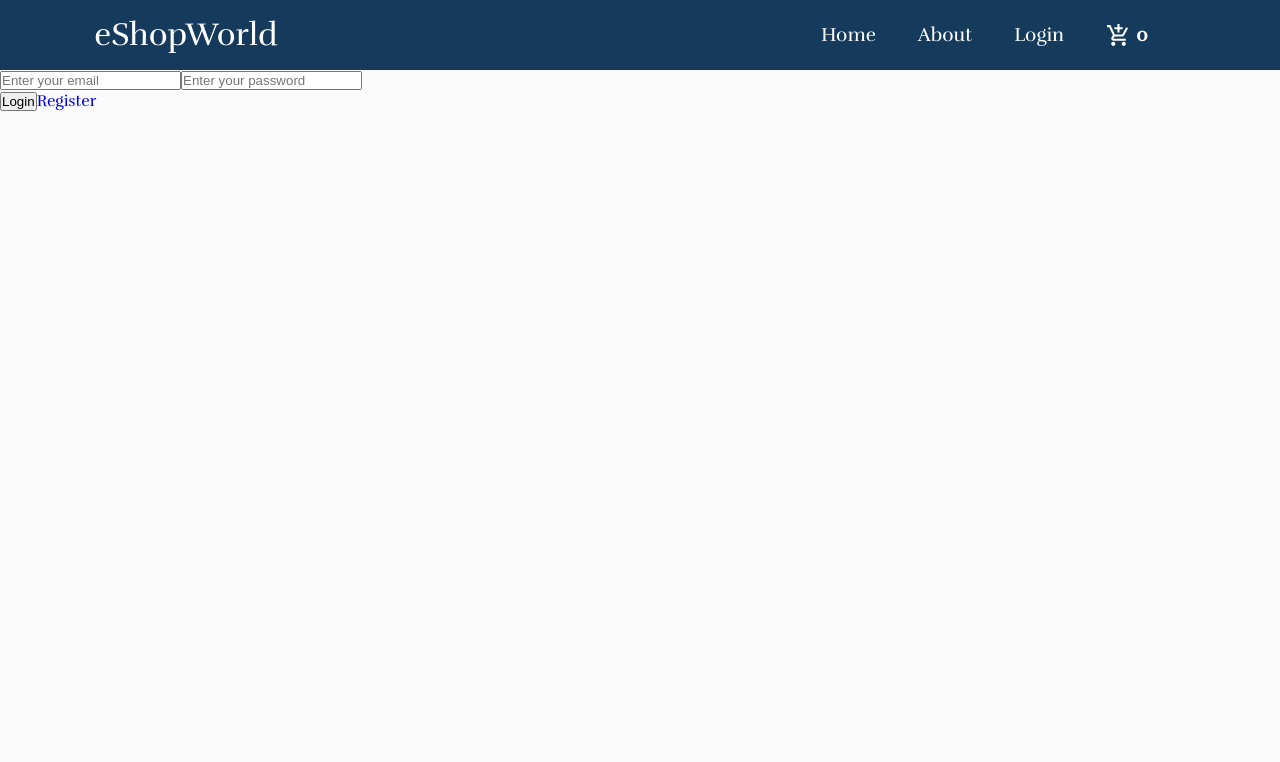
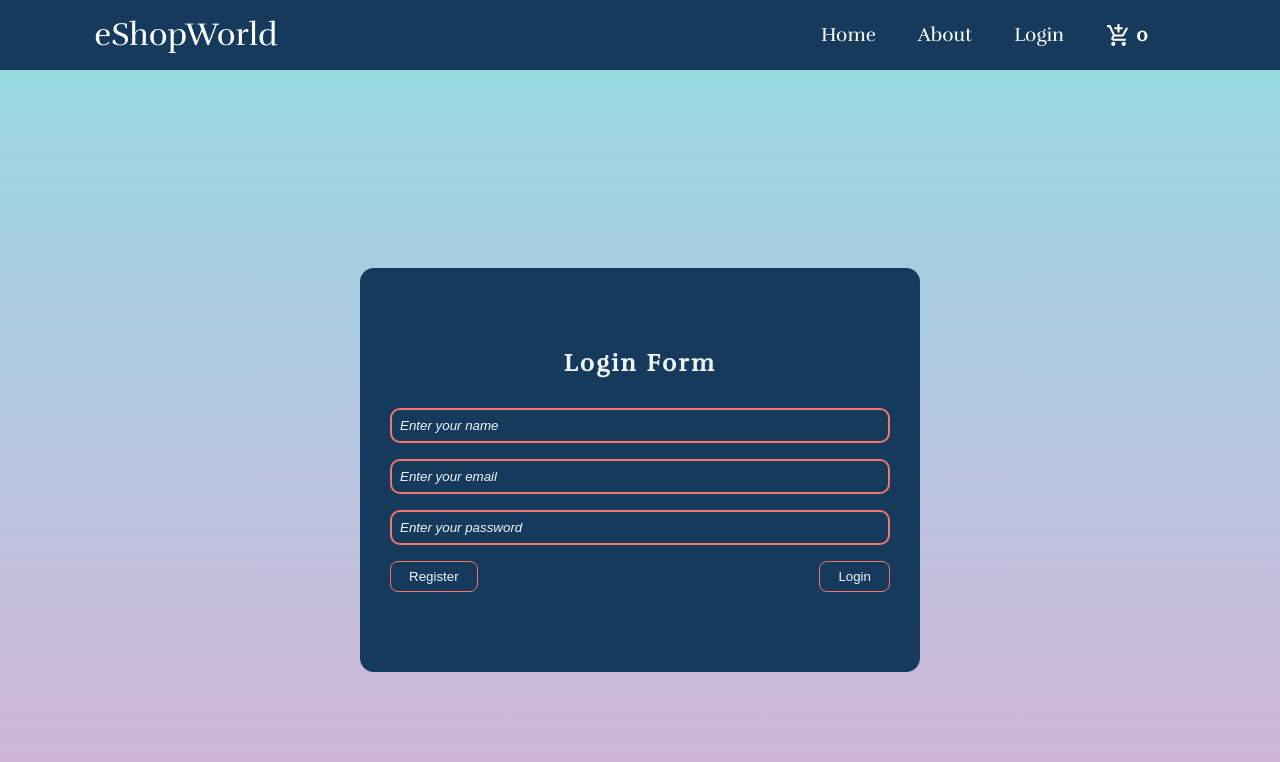
Before and after one commit to sshatil/eShopWorld, a React (Create React App) app in the folder client/: page /register in a window 1280 px wide. Shown: the top 762 px of the page. Built offline with nearby package versions, Linux system fonts and the light colour scheme; no server answers.

Commit message:
add register section

```diff
--- a/client/src/GlobalState.jsx
+++ b/client/src/GlobalState.jsx
@@ -5,10 +5,12 @@ export const GlobalState = createContext();
 
 export const DataProvider = ({ children }) => {
   const [token, setToken] = useState(false);
+  // const [alert, setAlert] = useState({ show: true, msg: "" });
 
   const state = {
     token: [token, setToken],
     productsApi: ProductsApi(),
+    // alert: [alert, setAlert],
   };
   return <GlobalState.Provider value={state}>{children}</GlobalState.Provider>;
 };
--- /dev/null
+++ b/client/src/components/utils/Alert.jsx
@@ -0,0 +1,18 @@
+import React, { useEffect } from "react";
+import "../../styles/Alert.scss";
+
+const Alert = ({ msg, type, handleAlert }) => {
+  useEffect(() => {
+    const timeout = setTimeout(() => {
+      handleAlert();
+    }, 4000);
+    return () => clearTimeout(timeout);
+  }, []);
+  return (
+    <div className="alert">
+      <p className={`correct ${type}`}>{msg}</p>
+    </div>
+  );
+};
+
+export default Alert;
--- a/client/src/pages/auth/Login.jsx
+++ b/client/src/pages/auth/Login.jsx
@@ -1,13 +1,23 @@
-import { useState } from "react";
+import { useState, useContext } from "react";
 import axios from "axios";
 import { Link } from "react-router-dom";
 import "../../styles/Login.scss";
+import { GlobalState } from "../../GlobalState";
+import Alert from "../../components/utils/Alert";
 
 const Login = () => {
+  const [alert, setAlert] = useState({
+    show: false,
+    msg: "",
+    type: "",
+  });
   const [user, setUser] = useState({
     email: "",
     password: "",
   });
+  const handleAlert = (show = false, msg = "", type = "") => {
+    setAlert({ show, msg, type });
+  };
   const handleOnChange = (e) => {
     setUser({ ...user, [e.target.name]: e.target.value });
   };
@@ -22,11 +32,16 @@ const Login = () => {
         password: "",
       });
     } catch (error) {
-      console.log(error.response.data.msg);
+      // setAlert({ show: true, msg: error.response.data.msg });
+      handleAlert(true, error.response.data.msg, "error");
+      // console.log(error.response.data.msg);
     }
   };
   console.log(user);
+
   return (
+    <div className="login">
+      {alert.show && <Alert {...alert} handleAlert={handleAlert} />}
       <div className="login__section">
         <form onSubmit={handleSubmit} className="login__form">
           <h2>Login Form</h2>
@@ -54,6 +69,7 @@ const Login = () => {
           </div>
         </form>
       </div>
+    </div>
   );
 };
 
--- a/client/src/pages/auth/Register.jsx
+++ b/client/src/pages/auth/Register.jsx
@@ -1,20 +1,67 @@
-import { useState } from "react";
+import { useState, useContext } from "react";
+import axios from "axios";
 import { Link } from "react-router-dom";
+import "../../styles/Login.scss";
+import { GlobalState } from "../../GlobalState";
+import Alert from "../../components/utils/Alert";
 
-const Register = () => {
+const Login = () => {
+  const [alert, setAlert] = useState({
+    show: false,
+    msg: "",
+    type: "",
+  });
   const [user, setUser] = useState({
+    name: "",
     email: "",
     password: "",
   });
+  const handleAlert = (show = false, msg = "", type = "") => {
+    setAlert({ show, msg, type });
+  };
+  const handleOnChange = (e) => {
+    setUser({ ...user, [e.target.name]: e.target.value });
+  };
+  const handleSubmit = async (e) => {
+    e.preventDefault();
+    try {
+      await axios.post("/user/register", { ...user });
+
+      localStorage.setItem("firstLogin", true);
+      setUser({
+        name: "",
+        email: "",
+        password: "",
+      });
+    } catch (error) {
+      // setAlert({ show: true, msg: error.response.data.msg });
+      handleAlert(true, error.response.data.msg, "error");
+      // console.log(error.response.data.msg);
+    }
+  };
+  console.log(user);
+
   return (
-    <div>
-      <form>
+    <div className="login">
+      {alert.show && <Alert {...alert} handleAlert={handleAlert} />}
+      <div className="login__section">
+        <form onSubmit={handleSubmit} className="login__form">
+          <h2>Login Form</h2>
+          <input
+            type="text"
+            name="name"
+            required
+            placeholder="Enter your name"
+            value={user.name}
+            onChange={handleOnChange}
+          />
           <input
             type="text"
             name="email"
             required
             placeholder="Enter your email"
             value={user.email}
+            onChange={handleOnChange}
           />
           <input
             type="text"
@@ -22,14 +69,18 @@ const Register = () => {
             required
             placeholder="Enter your password"
             value={user.password}
+            onChange={handleOnChange}
           />
-        <div className="">
-          <button type="submit">Login</button>
-          <Link to="/register">Register</Link>
+          <div className="login__btn">
+            <button type="submit">Register</button>
+            <Link to="/login">
+              <button type="button">Login</button>
+            </Link>
           </div>
         </form>
+      </div>
     </div>
   );
 };
 
-export default Register;
+export default Login;
--- /dev/null
+++ b/client/src/styles/Alert.scss
@@ -0,0 +1,18 @@
+.alert {
+  display: block;
+  position: absolute;
+  right: 16px;
+  padding: 5px 15px;
+  background-color: var(--color-bg);
+  border-radius: 10px;
+  margin-top: 10px;
+  .correct {
+    font-size: 18px;
+    font-weight: 500;
+    font-style: italic;
+    color: rgb(8, 243, 8);
+  }
+  .error {
+    color: rgb(230, 9, 9);
+  }
+}
--- a/client/src/styles/Login.scss
+++ b/client/src/styles/Login.scss
@@ -1,3 +1,6 @@
+.login {
+  background-color: #d9afd9;
+  background-image: linear-gradient(0deg, #d9afd9 0%, #97d9e1 100%);
   .login__section {
     max-width: 1200px;
     height: 100vh;
@@ -6,8 +9,8 @@
     flex-direction: column;
     justify-content: center;
     align-items: center;
-  background-color: #d9afd9;
-  background-image: linear-gradient(0deg, #d9afd9 0%, #97d9e1 100%);
+    // background-color: #d9afd9;
+    // background-image: linear-gradient(0deg, #d9afd9 0%, #97d9e1 100%);
 
     .login__form {
       display: flex;
@@ -29,15 +32,20 @@
 
       input {
         background-color: var(--btn-bg);
-      width: 50vw;
+        width: 500px;
         padding: 8px;
         border: 2px solid var(--color-orange);
         border-radius: 10px;
         outline: none;
         margin: 8px 0;
+        color: var(--text-white);
         &::placeholder {
           color: var(--text-white);
           font-style: italic;
+        }
+        &:-webkit-autofill {
+          -webkit-background-clip: text;
+          -webkit-text-fill-color: white;
         }
         @media (max-width: 768px) {
           width: 80vw;
@@ -65,3 +73,4 @@
       }
     }
   }
+}
```
Lines whose indentation alone changed are shown as unchanged.
